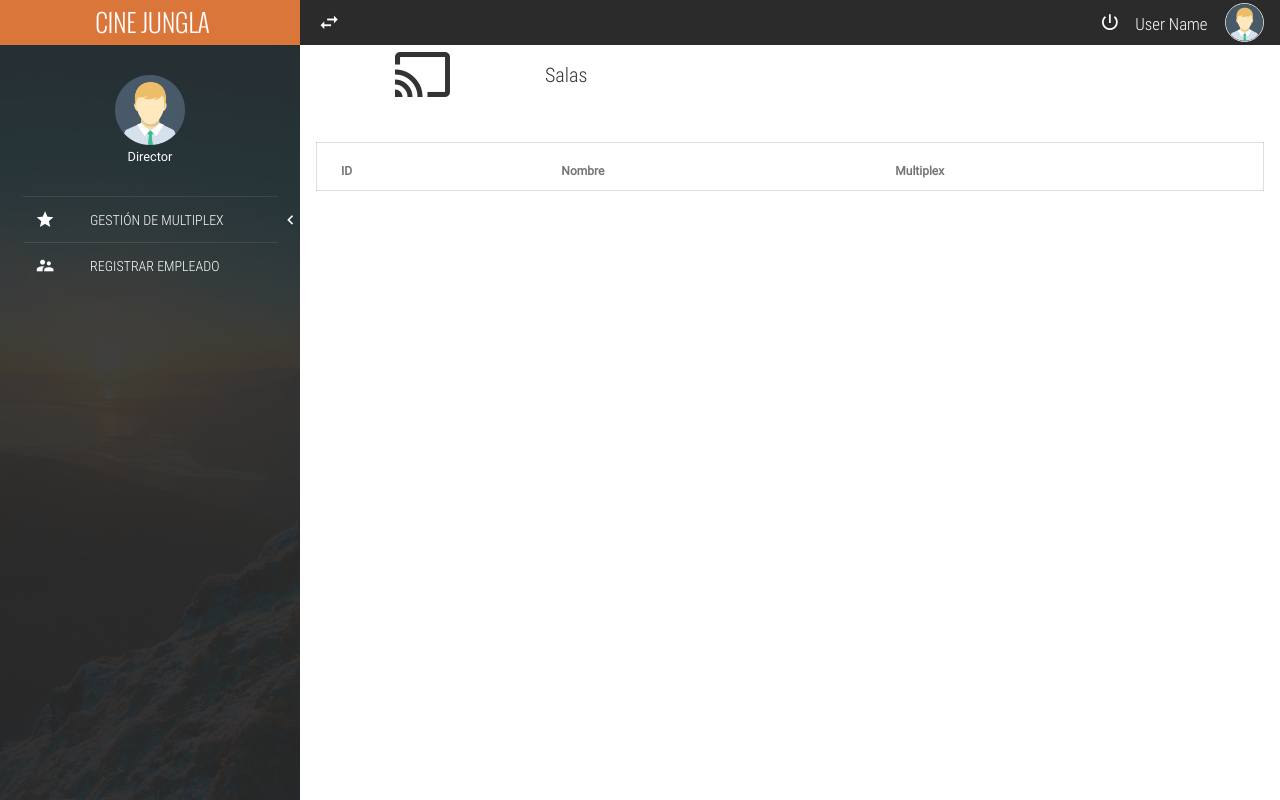
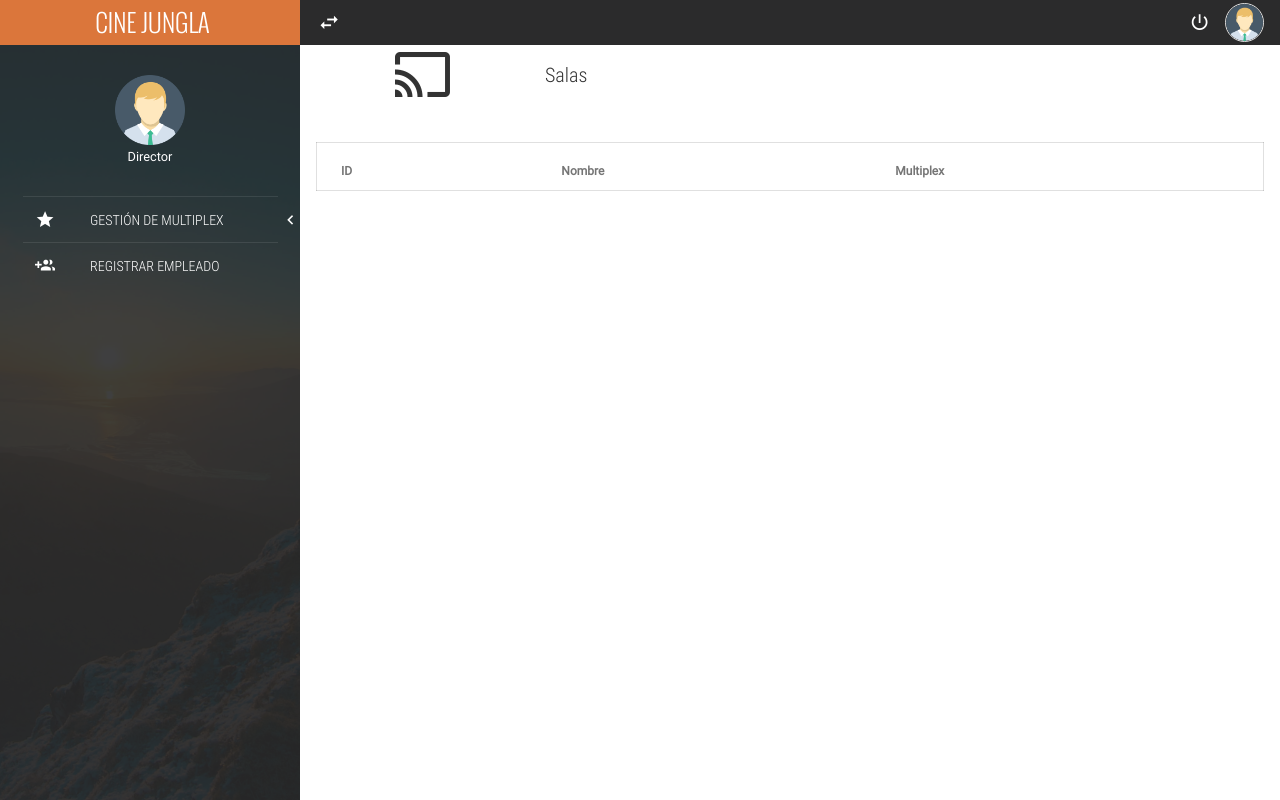
Before and after one commit to JSanchezUDSoft/CineJunglaDjango, a Django app: page /sala in a window 1280 px wide. Run offline with Django 3.2, Linux system fonts and the light colour scheme; data that the repository does not hold is empty; some libraries are stand-ins or nearby versions; some web fonts are replaced.

Commit message:
Update menu_admin.html

```diff
--- a/sistema/cinejungla/templates/menus/menu_admin.html
+++ b/sistema/cinejungla/templates/menus/menu_admin.html
@@ -57,7 +57,7 @@
 							<li class="full-width">
 								<a href="{% url 'registrar_sala' %}" class="full-width">
 									<div class="navLateral-body-cl">
-										<i class="zmdi zmdi-cast"></i>
+										<i class="zmdi zmdi-cast-connected"></i>
 									</div>
 									<div class="navLateral-body-cr">
 										REGISTRAR SALA
@@ -67,7 +67,7 @@
 							<li class="full-width">
 								<a href="{% url 'consultar_sala' %}" class="full-width">
 									<div class="navLateral-body-cl">
-										<i class="zmdi zmdi-cast"></i>
+										<i class="zmdi zmdi-library"></i>
 									</div>
 									<div class="navLateral-body-cr">
 										CONSULTAR SALA
@@ -77,7 +77,7 @@
 							<li class="full-width">
 								<a href="{% url 'registrar_multiplex' %}" class="full-width">
 									<div class="navLateral-body-cl">
-										<i class="zmdi zmdi-star-circle"></i>
+										<i class="zmdi zmdi-store-24"></i>
 									</div>
 									<div class="navLateral-body-cr">
 										REGISTRAR MULTIPLEX
@@ -87,7 +87,7 @@
 							<li class="full-width">
 								<a href="{% url 'consultar_multiplex' %}" class="full-width">
 									<div class="navLateral-body-cl">
-										<i class="zmdi zmdi-cast"></i>
+										<i class="zmdi zmdi-layers"></i>
 									</div>
 									<div class="navLateral-body-cr">
 										CONSULTAR MULTIPLEX
@@ -100,7 +100,7 @@
 					<li class="full-width">
 						<a href="{% url 'registrar_usuario' %}" class="full-width">
 							<div class="navLateral-body-cl">
-								<i class="zmdi zmdi-accounts-alt"></i>
+								<i class="zmdi zmdi-accounts-add"></i>
 							</div>
 							<div class="navLateral-body-cr">
 								REGISTRAR EMPLEADO
@@ -124,7 +124,6 @@
 							<i class="zmdi zmdi-power"></i>
 							<div class="mdl-tooltip" for="btn-exit">LogOut</div>
 						</li>
-						<li class="text-condensedLight noLink" ><small>User Name</small></li>
 						<li class="noLink">
 							<figure>
 								<img src="{% static 'assets/img/avatar-male.png' %}" alt="Avatar" class="img-responsive">
```
